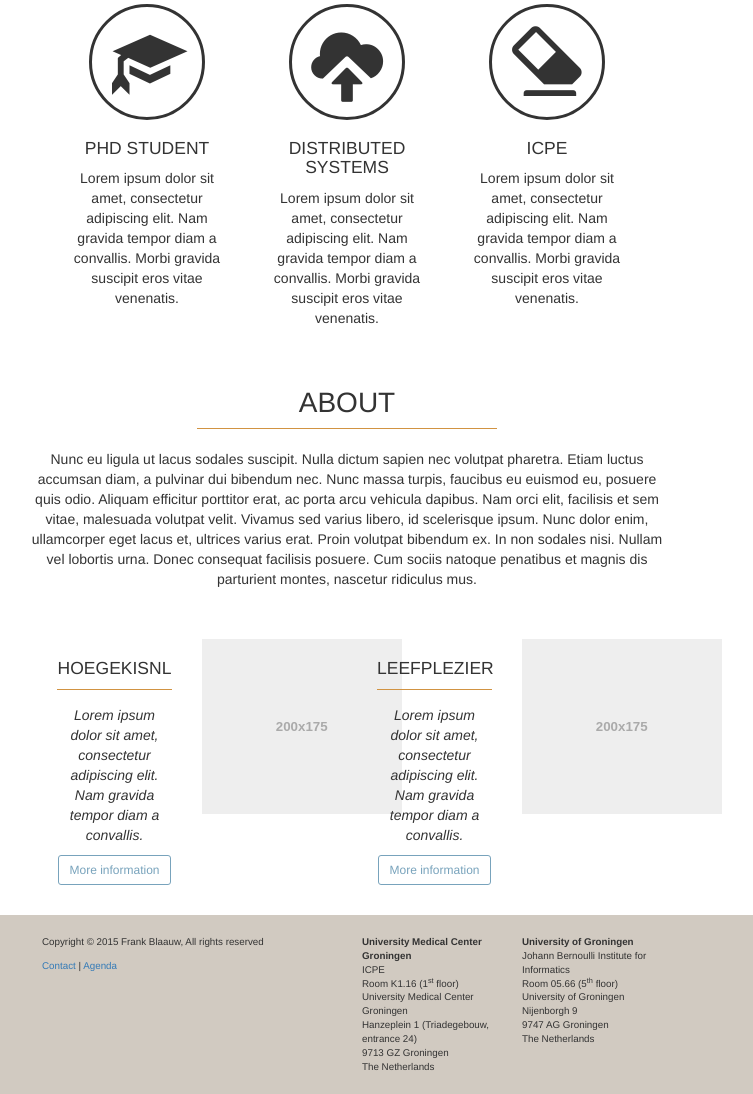
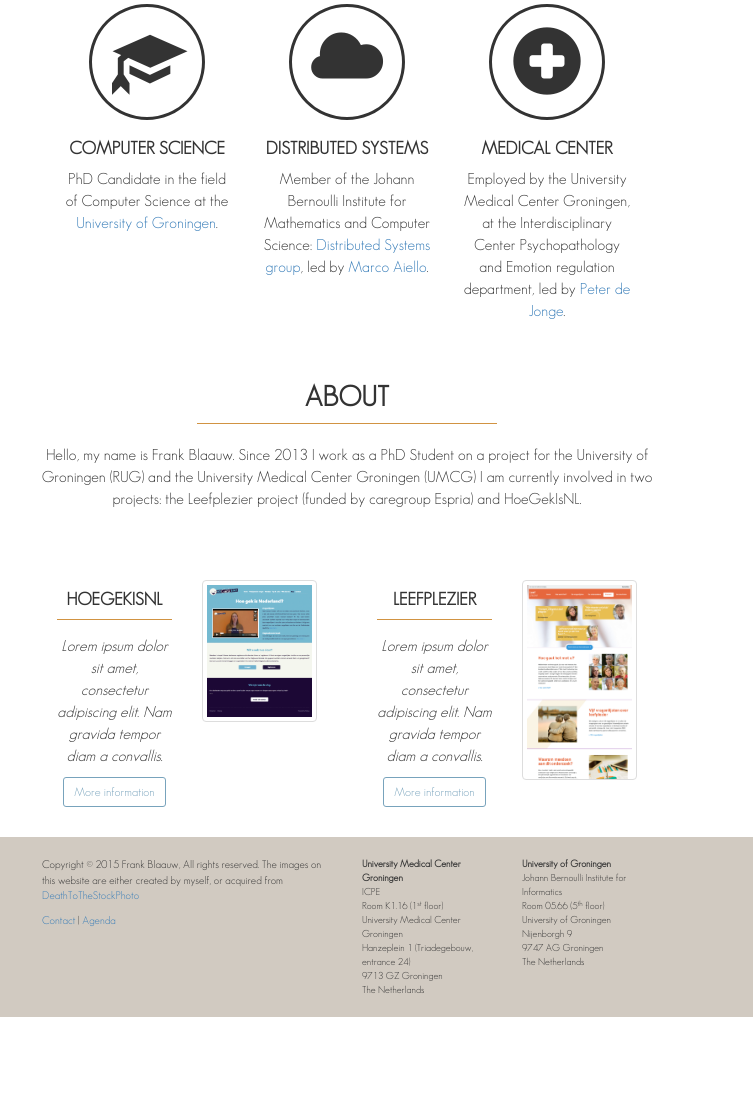
Before and after one commit to frbl/frbl.github.io-old, a website: page index.html in a window 1280 px wide. Shown: the part 399-1493 px from the top of the page, without its empty margins (293-1046 px from the left). After the commit the page ends 1416 px from the top, so only its background shows below. Drawn offline with Linux system fonts and the light colour scheme.

Commit message:
Added more layout, images, fonts

```diff
--- a/assets/css/layout.css
+++ b/assets/css/layout.css
@@ -1,10 +1,22 @@
 /* fullscreen setup */
+@font-face {
+    font-family: geo-sans-light;
+    src: url(../fonts/GeosansLight.ttf);
+}
+
 html, body {
     /* any div up to fullscreen-cont must have this
     in this case html and body */
     height:100%;
     min-height:100%;
+    font-family: geo-sans-light;
 }
+
+p {
+    font-size:110%;
+}
+
+h1, h2, h3, h4, h5, h6 {font-weight: 600;}
 
 h1 {
     text-transform: uppercase;
@@ -49,7 +61,7 @@ header nav>ul>li>a:hover {
 
     padding-top: 1px;
     background: url('../images/mbp.jpg') no-repeat center;
-    border-radius: 3px;
+    border-radius: 5px;
     height:300px;
     background-size: 100%;
 }
@@ -87,12 +99,30 @@ header nav>ul>li>a:hover {
     text-align: center;
     vertical-align: middle;
     padding:20px;
-    border-radius: 1000px;
-        -webkit-border-radius: 150px;
-        -moz-border-radius: 150px;
+    border-radius: 50%;
+        -webkit-border-radius: 50%;
+        -moz-border-radius: 50%;
+
+    -webkit-transition-duration: 1s;
+    -moz-transition-duration: 1s;
+    -o-transition-duration: 1s;
+    transition-duration: 1s;
+
+    -webkit-transition-property: -webkit-transform;
+    -moz-transition-property: -moz-transform;
+    -o-transition-property: -o-transform;
+    transition-property: transform;
+
 
     border: 3px solid #333;
 }
+
+#features .icon:hover {
+    -webkit-transform:rotateY(180deg);
+    -moz-transform:rotateY(180deg);
+    -o-transform:rotateY(180deg);
+}
+
 
 article h1, article h2, article h3 {
     border-bottom: 1px solid #d19342;
@@ -118,6 +148,31 @@ article h3 {
     margin-bottom:40px;
 }
 
+#secondary-content {
+    padding-top:10px
+}
+
+
+.secondary-article-content {
+    text-align:center;
+}
+
+.secondary-article-content-image  {
+    padding-top:10px;
+}
+.secondary-article-content-image .thumbnail {
+    max-height:200px;
+    overflow:hidden;
+}
+
+
+
+.secondary-article-content p{
+    text-align:center;
+    font-style: oblique;
+}
+
+
 footer {
     font-size:70%;
     color: #333;
@@ -125,19 +180,6 @@ footer {
     padding-top:20px;
     background-color: #d1cac1;
 }
-
-.secondary-content {
-    padding-top:10px
-}
-
-.secondary-article-content {
-    text-align:center;
-}
-.secondary-article-content p{
-    text-align:center;
-    font-style: oblique;
-}
-
 
 .btn.btn-default{
     background-color:white;
--- a/index.html
+++ b/index.html
@@ -47,80 +47,69 @@
 
             <div id="hero-image" class="row">
                 <div id="hero-content">
-                    <h2><strong>Frank Blaauw</strong><br/>
-                        En dan hier nog iets</h2>
                 </div>
             </div>
 
             <div id="features" class="row hidden-xs hidden-sm">
                 <div class="col-md-4">
-                    <span class="icon glyphicon glyphicon-education"></span>
+                    <span class="icon glyphicon glyphicon-education" id="university"></span>
 
-                    <h3>PhD Student</h3>
+                    <h3>Computer Science</h3>
 
-                    <p>Lorem ipsum dolor sit amet, consectetur adipiscing elit. Nam gravida tempor diam a convallis.
-                        Morbi
-                        gravida suscipit eros vitae venenatis.</p>
+                    <p>PhD Candidate in the field of Computer Science at the <a href="http://rug.nl" target="_blank">University of Groningen</a>.</p>
                 </div>
                 <div class="col-md-4">
-                    <span class="icon glyphicon glyphicon-cloud-upload"></span>
+                    <span class="icon glyphicon glyphicon-cloud" id="ds"></span>
 
                     <h3>Distributed Systems</h3>
 
-                    <p>Lorem ipsum dolor sit amet, consectetur adipiscing elit. Nam gravida tempor diam a convallis.
-                        Morbi
-                        gravida suscipit eros vitae venenatis.</p>
+                    <p>Member of the Johann Bernoulli Institute for Mathematics and Computer Science: <a href="#">Distributed Systems group</a>, led by <a href="#" target="_blank">Marco Aiello</a>.</p>
                 </div>
                 <div class="col-md-4">
-                    <span class="icon glyphicon glyphicon-erase"></span>
+                    <span class="icon glyphicon glyphicon-plus-sign" id="medical"></span>
 
-                    <h3>ICPE</h3>
+                    <h3>Medical center</h3>
 
-                    <p>Lorem ipsum dolor sit amet, consectetur adipiscing elit. Nam gravida tempor diam a convallis.
-                        Morbi
-                        gravida suscipit eros vitae venenatis.</p>
+                    <p>Employed by the University Medical Center Groningen, at the Interdisciplinary Center Psychopathology and Emotion regulation department, led by <a href="#">Peter de Jonge</a>.</p>
                 </div>
             </div>
             <div id="primary-content" class="row">
                 <article>
                     <h1>About</h1>
 
-                    <p>Nunc eu ligula ut lacus sodales suscipit. Nulla dictum sapien nec volutpat pharetra. Etiam luctus
-                        accumsan diam, a pulvinar dui bibendum nec. Nunc massa turpis, faucibus eu euismod eu, posuere
-                        quis
-                        odio. Aliquam efficitur porttitor erat, ac porta arcu vehicula dapibus. Nam orci elit, facilisis
-                        et
-                        sem vitae, malesuada volutpat velit. Vivamus sed varius libero, id scelerisque ipsum. Nunc dolor
-                        enim, ullamcorper eget lacus et, ultrices varius erat. Proin volutpat bibendum ex. In non
-                        sodales
-                        nisi. Nullam vel lobortis urna. Donec consequat facilisis posuere. Cum sociis natoque penatibus
-                        et
-                        magnis dis parturient montes, nascetur ridiculus mus.</p>
+                    <p>Hello, my name is Frank Blaauw. Since 2013 I work as a PhD Student on a project for the University of Groningen (RUG) and the University Medical Center Groningen (UMCG)
+
+                        I am currently involved in two projects: the Leefplezier project (funded by caregroup Espria) and HoeGekIsNL.</p>
                 </article>
             </div>
 
             <div id="secondary-content" class="row">
-                <article class="col-md-6">
+                <article class="col-md-6 col-xs-12">
                     <div class="secondary-article-content col-md-6">
                         <h3>HoeGekIsNL</h3>
 
                         <p>Lorem ipsum dolor sit amet, consectetur adipiscing elit. Nam gravida tempor diam a
                             convallis.</p>
-                        <a href="#" class="btn btn-sm btn-default">More information</a></span>
+                        <a href="#" class="btn btn-sm btn-default">More information</a>
                     </div>
-                    <div class="col-md-6">
-                        <img src="holder.js/200x175">
+                    <div class="secondary-article-content-image col-md-offset-0 col-md-6 col-xs-offset-3 col-xs-6">
+                        <a href="#" class="thumbnail">
+                            <img class="" src="assets/images/hoegekisnl.png">
+                        </a>
                     </div>
                 </article>
-                <article class="col-md-6">
+                <article class="col-md-6 col-xs-12">
                     <div class="col-md-6 secondary-article-content">
                         <h3>Leefplezier</h3>
 
                         <p>Lorem ipsum dolor sit amet, consectetur adipiscing elit. Nam gravida tempor diam a
                             convallis.</p>
-                        <a href="#" class="btn btn-sm btn-default">More information</a></div>
-                    <div class="col-md-6">
-                        <img src="holder.js/200x175">
+                        <a href="#" class="btn btn-sm btn-default">More information</a>
+                    </div>
+                    <div class="secondary-article-content-image col-md-offset-0 col-md-6 col-xs-offset-3 col-xs-6">
+                        <a href="#" class="thumbnail">
+                            <img class="" src="assets/images/leefplzier.png">
+                        </a>
                     </div>
                 </article>
             </div>
@@ -131,7 +120,7 @@
         <div class="col-md-offset-3 col-md-6">
             <div class="row">
                 <div class="col-md-6">
-                    <p>Copyright &copy; 2015 Frank Blaauw, All rights reserved</p>
+                    <p>Copyright &copy; 2015 Frank Blaauw, All rights reserved. The images on this website are either created by myself, or acquired from <a href="http://deathtothestockphoto.com" target="_blank">DeathToTheStockPhoto</a></p>
 
                     <p><a href="#">Contact</a> | <a href="#">Agenda</a></p>
                 </div>
```
Also changed, not shown: assets/fonts/GeosansLight-Oblique.ttf (added), assets/fonts/GeosansLight.ttf (added), assets/images/header-3.jpg (added), assets/images/hoegekisnl.png (added), assets/images/leefplzier.png (added), 1 other file.
